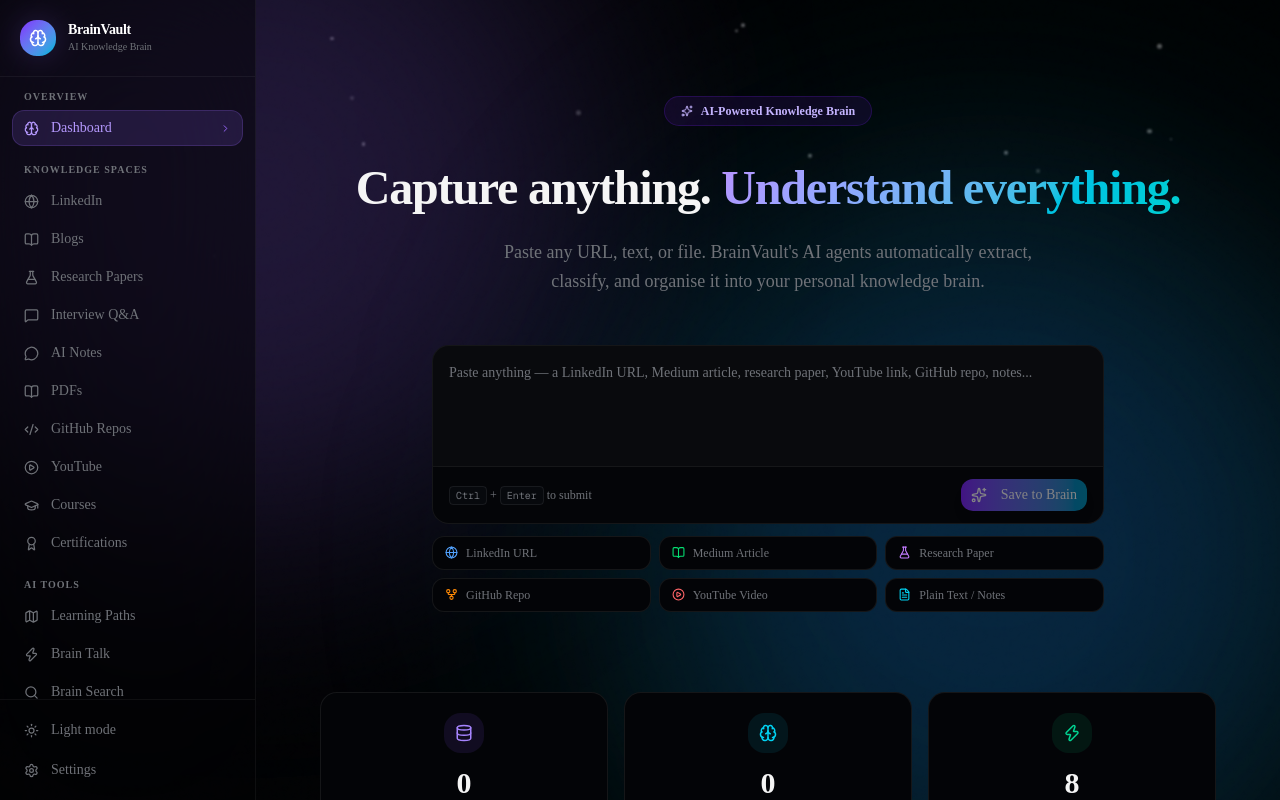
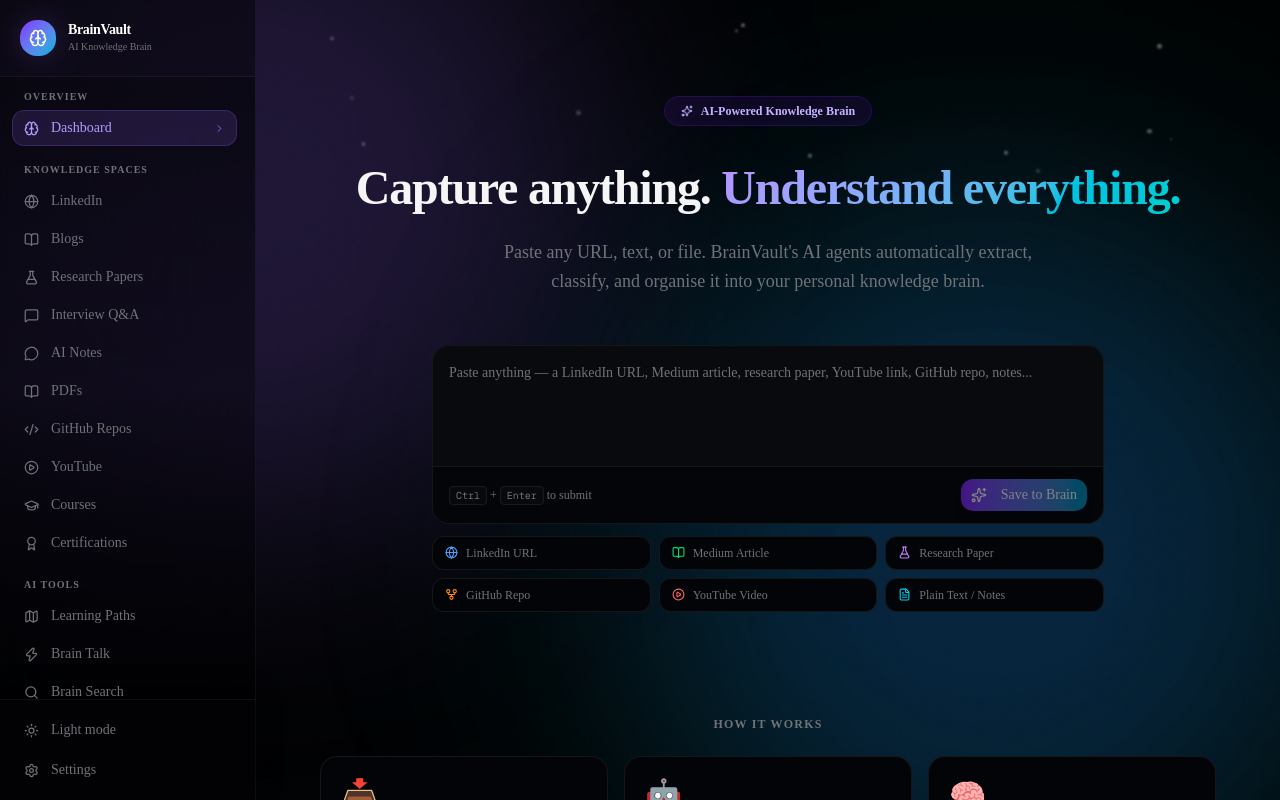
Before and after one commit to Nishanth456/BrainVault---AI-Powered-Knowledge-Brain, a Next.js app in the folder frontend/: page / in a window 1280 px wide. Built offline with nearby package versions, Linux system fonts and the light colour scheme.

Commit message:
ui: improve sidebar contrast and remove default home stats

```diff
--- a/frontend/app/globals.css
+++ b/frontend/app/globals.css
@@ -135,8 +135,10 @@
 /* ── Scrollbar ────────────────────────────────────────────────────────────── */
 ::-webkit-scrollbar { width: 6px; height: 6px; }
 ::-webkit-scrollbar-track { background: transparent; }
-::-webkit-scrollbar-thumb { background: oklch(1 0 0 / 12%); border-radius: 3px; }
-::-webkit-scrollbar-thumb:hover { background: oklch(1 0 0 / 20%); }
+::-webkit-scrollbar-thumb { background: oklch(0 0 0 / 15%); border-radius: 3px; }
+::-webkit-scrollbar-thumb:hover { background: oklch(0 0 0 / 25%); }
+.dark ::-webkit-scrollbar-thumb { background: oklch(1 0 0 / 12%); }
+.dark ::-webkit-scrollbar-thumb:hover { background: oklch(1 0 0 / 20%); }
 
 /* ── Glassmorphism ─────────────────────────────────────────────────────────── */
 .glass {
--- a/frontend/app/page.tsx
+++ b/frontend/app/page.tsx
@@ -1,11 +1,5 @@
 import { UniversalInput } from "@/components/dashboard/UniversalInput"
-import { Brain, Zap, Database, BookOpen, Sparkles } from "lucide-react"
-
-const stats = [
-  { label: "Knowledge Items", value: "0", icon: Database, color: "text-violet-400", bg: "bg-violet-500/10" },
-  { label: "Domains Covered", value: "0",  icon: Brain,    color: "text-cyan-400",   bg: "bg-cyan-500/10"   },
-  { label: "Agents Ready",    value: "8",  icon: Zap,      color: "text-emerald-400", bg: "bg-emerald-500/10" },
-]
+import { BookOpen, Sparkles } from "lucide-react"
 
 export default function DashboardPage() {
   return (
@@ -33,22 +27,6 @@ export default function DashboardPage() {
         <UniversalInput />
       </div>
 
-      {/* ── Stats ──────────────────────────────────────────────────────────── */}
-      <div className="max-w-4xl mx-auto grid grid-cols-1 sm:grid-cols-3 gap-4 mt-10">
-        {stats.map((stat) => (
-          <div
-            key={stat.label}
-            className="bg-card border border-border rounded-xl p-5 text-center hover:border-violet-500/20 transition-all duration-200"
-          >
-            <div className={`w-10 h-10 rounded-xl ${stat.bg} flex items-center justify-center mx-auto mb-3`}>
-              <stat.icon size={18} className={stat.color} />
-            </div>
-            <p className="text-3xl font-bold text-foreground">{stat.value}</p>
-            <p className="text-xs text-muted-foreground mt-1 font-medium">{stat.label}</p>
-          </div>
-        ))}
-      </div>
-
       {/* ── How it works ───────────────────────────────────────────────────── */}
       <div className="max-w-4xl mx-auto mt-16">
         <h2 className="text-xs font-semibold text-muted-foreground uppercase tracking-widest text-center mb-6">
--- a/frontend/components/layout/Sidebar.tsx
+++ b/frontend/components/layout/Sidebar.tsx
@@ -87,7 +87,7 @@ export function Sidebar() {
       </div>
 
       {/* Navigation */}
-      <nav className="flex-1 overflow-y-auto p-3 space-y-4">
+      <nav className="flex-1 overflow-y-auto p-3 space-y-4 [scrollbar-gutter:stable] bg-gradient-to-b from-sidebar/30 via-sidebar-accent/20 to-sidebar/30">
         {navGroups.map((group) => (
           <div key={group.label}>
             <p className="text-[10px] font-semibold text-muted-foreground uppercase tracking-widest px-3 mb-1.5">
@@ -130,7 +130,7 @@ export function Sidebar() {
       </nav>
 
       {/* Settings & Theme */}
-      <div className="p-3 border-t border-sidebar-border space-y-1">
+      <div className="p-3 border-t border-sidebar-border space-y-1 bg-sidebar backdrop-blur-xl shadow-[0_-6px_24px_rgba(0,0,0,0.12)] dark:shadow-[0_-6px_24px_rgba(0,0,0,0.35)]">
         <button
           type="button"
           onClick={toggleTheme}
```
